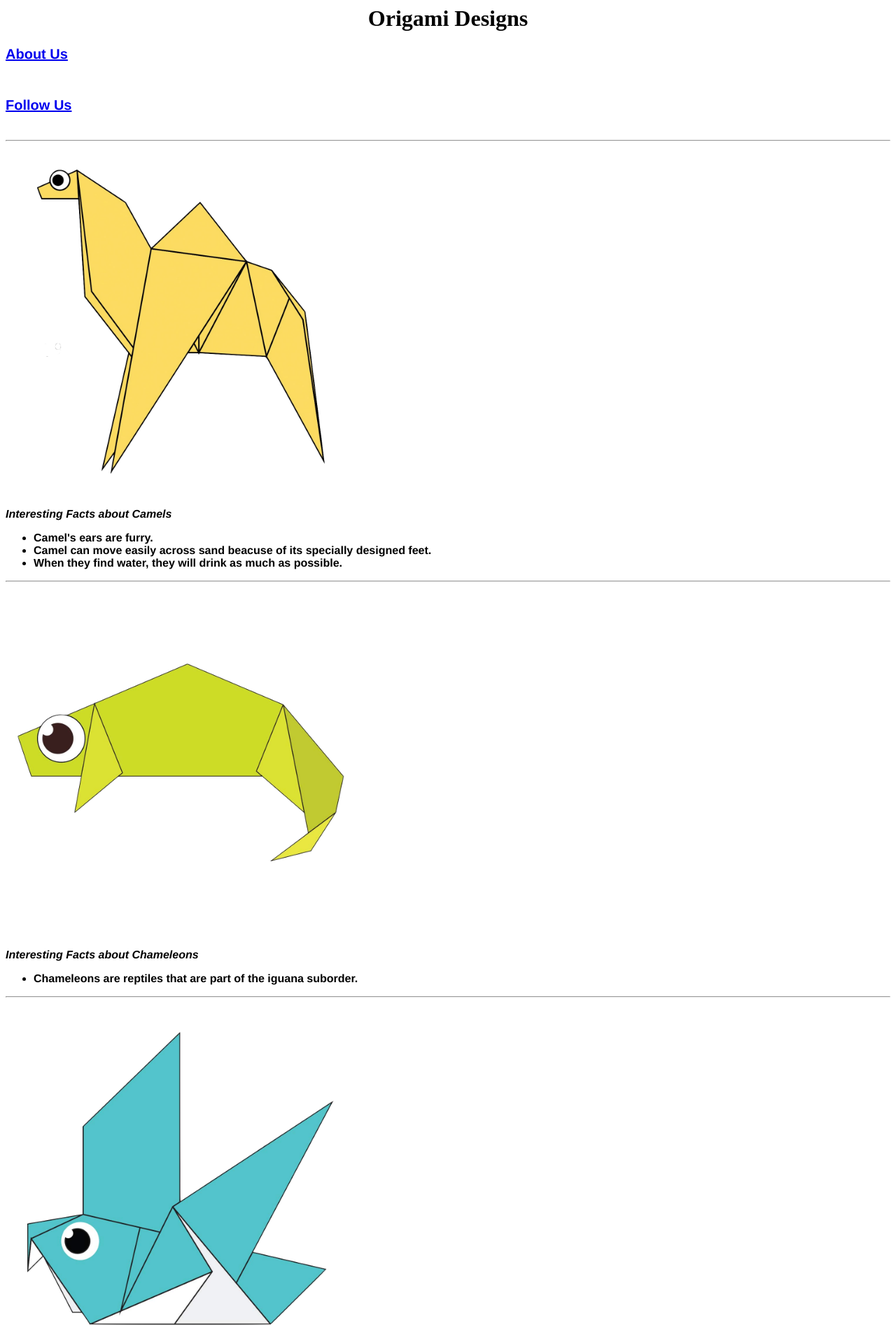
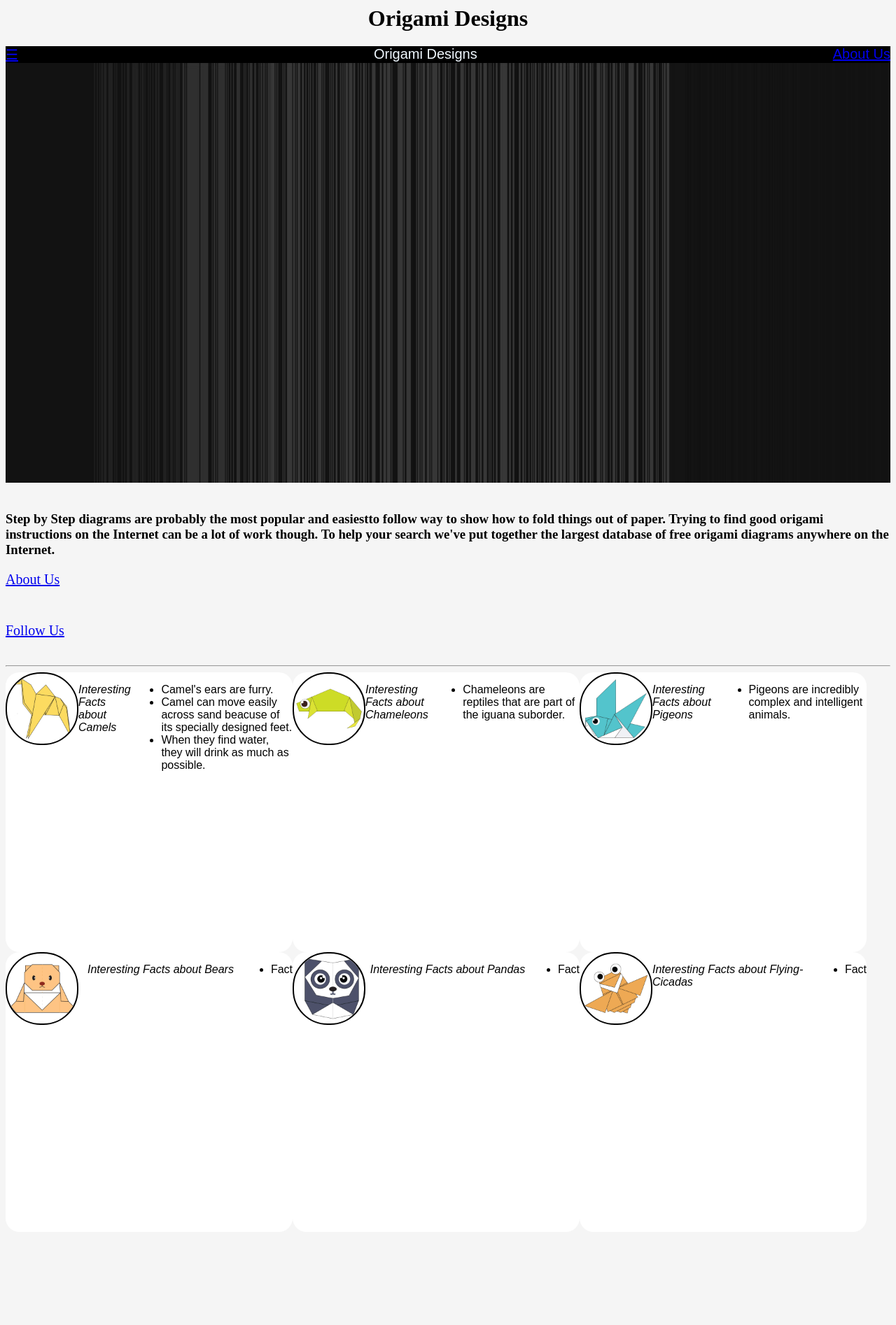
Before and after one commit to Hrithik2008/C52-Project, a plain HTML site: page index.html in a window 1280 px wide. Shown: the top 1894 px of the page at 70% size. After the commit the page ends 1769 px from the top, so only its background shows below. Drawn offline with Linux system fonts and the light colour scheme.

Commit message:
First commit

```diff
--- a/index.html
+++ b/index.html
@@ -3,19 +3,29 @@
 
     <head>
         <title>Origami Designs</title>
-        <style>
-            div.text {
-                font-weight: bolder;
-                font-family: 'Franklin Gothic Medium', 'Arial Narrow', Arial, sans-serif;
-            }
-        </style>
+        <link rel="stylesheet" type="text/css" href="style.css">
     </head>
 
     <body>
         <h1>
             <CENTER>Origami Designs</CENTER>
         </h1>
-        <div class="text">
+        <div class="header">
+            <div class="menu">
+                <div><a href="#">☰</a></div>
+                <div>Origami Designs</div>
+                <div><a href="about.html">About Us</a></div>
+            </div>
+            <div class="bodyimg">
+                <img src="main2.jpg" width="100%" height="600px">
+                <p>
+                    <h3>
+                        <BR> Step by Step diagrams are probably the most popular and easiestto follow way to show how to fold things out of paper. Trying to find good origami instructions on the Internet can be a lot of work though. To help your search we've
+                        put together the largest database of free origami diagrams anywhere on the Internet.
+                    </h3>
+                </p>
+            </div>
+        </div>
         <a href='about.html' target='_blank'>
             <p style="font-size: 125%; block-size:15px">
                 About Us
@@ -27,6 +37,8 @@
             </p>
         </a><br>
         <hr width="width">
+        <div class="grid">
+            <div class="origami">
                 <a href="https://origami.me/camel" target="_blank">
                     <img src="images/camel.png" width="500px" height="500px">
                 </a>
@@ -36,7 +48,8 @@
                     <li>Camel can move easily across sand beacuse of its specially designed feet.</li>
                     <li>When they find water, they will drink as much as possible.</li>
                 </ul>
-            <hr width="width">
+            </div>
+            <div class="origami">
                 <a href="https://origami.me/chameleon" target="_blank">
                     <img src="images/chameleon.png" width="500px" height="500px">
                 </a>
@@ -44,7 +57,8 @@
                 <ul>
                     <li>Chameleons are reptiles that are part of the iguana suborder.</li>
                 </ul>
-            <hr width="width">
+            </div>
+            <div class="origami">
                 <a href="https://origami.me/pigeon" target="_blank">
                     <img src="images/pigeon.png" width="500px" height="500px">
                 </a>
@@ -52,7 +66,8 @@
                 <ul>
                     <li>Pigeons are incredibly complex and intelligent animals.</li>
                 </ul>
-            <hr width="width">
+            </div>
+            <div class="origami">
                 <a href="https://origami.me/teddy-bear" target="_blank">
                     <img src="images/teddy.png" width="500px" height="500px">
                 </a>
@@ -60,7 +75,8 @@
                 <ul>
                     <li>Fact</li>
                 </ul>
-            <hr width="width">
+            </div>
+            <div class="origami">
                 <a href="https://origami.me/panda" target="_blank">
                     <img src="images/panda.png" width="500px" height="500px">
                 </a>
@@ -68,7 +84,8 @@
                 <ul>
                     <li>Fact</li>
                 </ul>
-            <hr width="width">
+            </div>
+            <div class="origami">
                 <a href="https://origami.me/flying-cicada" target="_blank">
                     <img src="images/cicada.png" width="500px" height="500px">
                 </a>
@@ -77,6 +94,7 @@
                     <li>Fact</li>
                 </ul>
             </div>
+        </div>
     </body>
 
     </html>
--- /dev/null
+++ b/style.css
@@ -0,0 +1,44 @@
+div.text {
+    font-weight: bolder;
+    font-family: 'Franklin Gothic Medium', 'Arial Narrow', Arial, sans-serif;
+}
+
+div.menu {
+    display: flex;
+    justify-content: space-between;
+    background-color: black;
+    font-size: 20px;
+    font-family: sans-serif;
+    font-weight: 500;
+    color: aliceblue;
+}
+
+body {
+    background-color: whitesmoke;
+}
+
+div.grid {
+    display: flex;
+    flex-wrap: wrap;
+}
+
+.grid img {
+    display: flex;
+    width: 100px;
+    height: 100px;
+    justify-content: space-between;
+    align-content: space-between;
+    border: 2px solid black;
+    border-radius: 50px;
+}
+
+.origami {
+    display: flex;
+    border-radius: 20px;
+    background-color: white;
+    width: 410px;
+    height: 400px;
+    font-family: fantasy;
+    align-content: space-between;
+    justify-content: space-between;
+}
```
Also changed, not shown: main2.jpg (added). Lines whose indentation alone changed are shown as unchanged.
